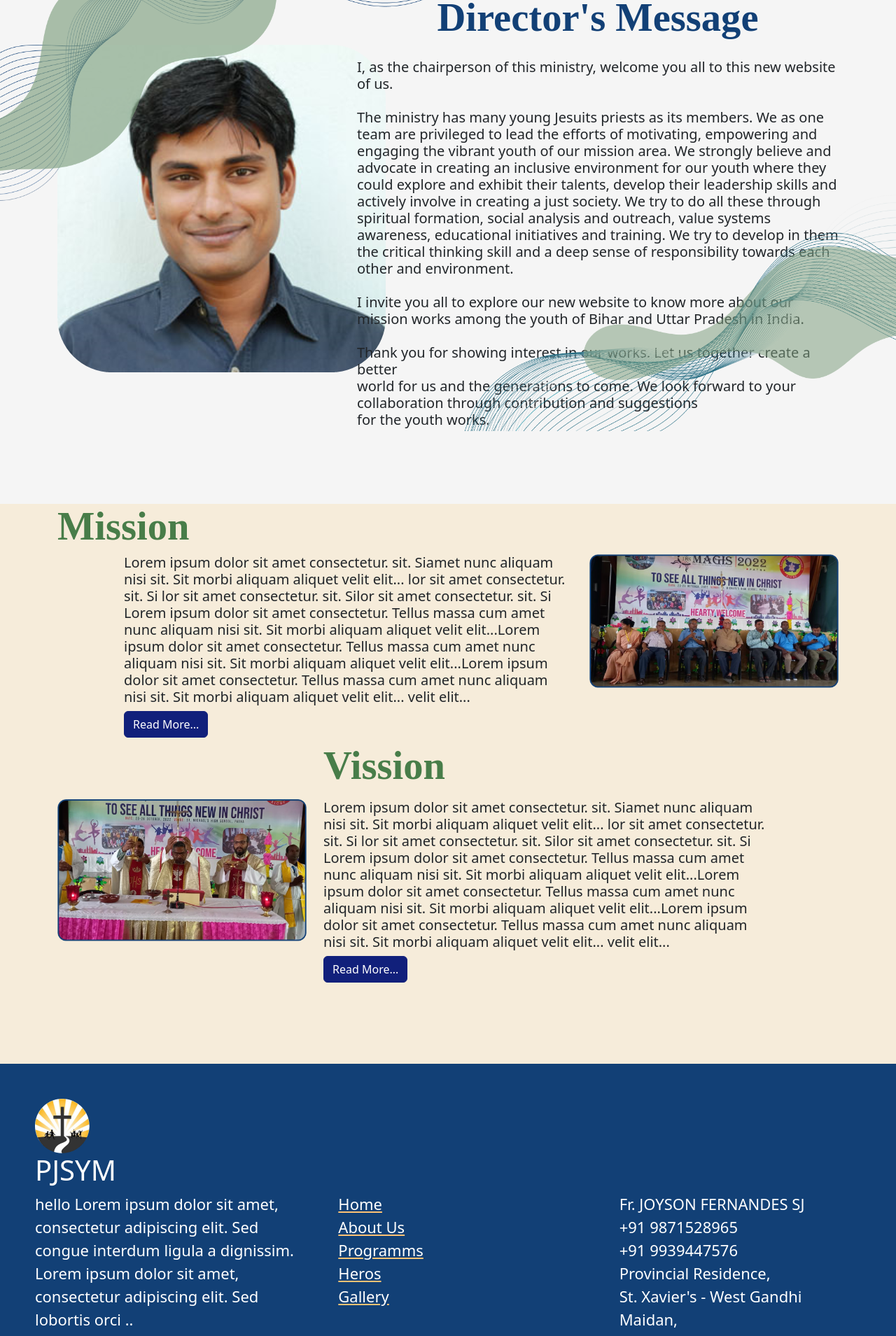
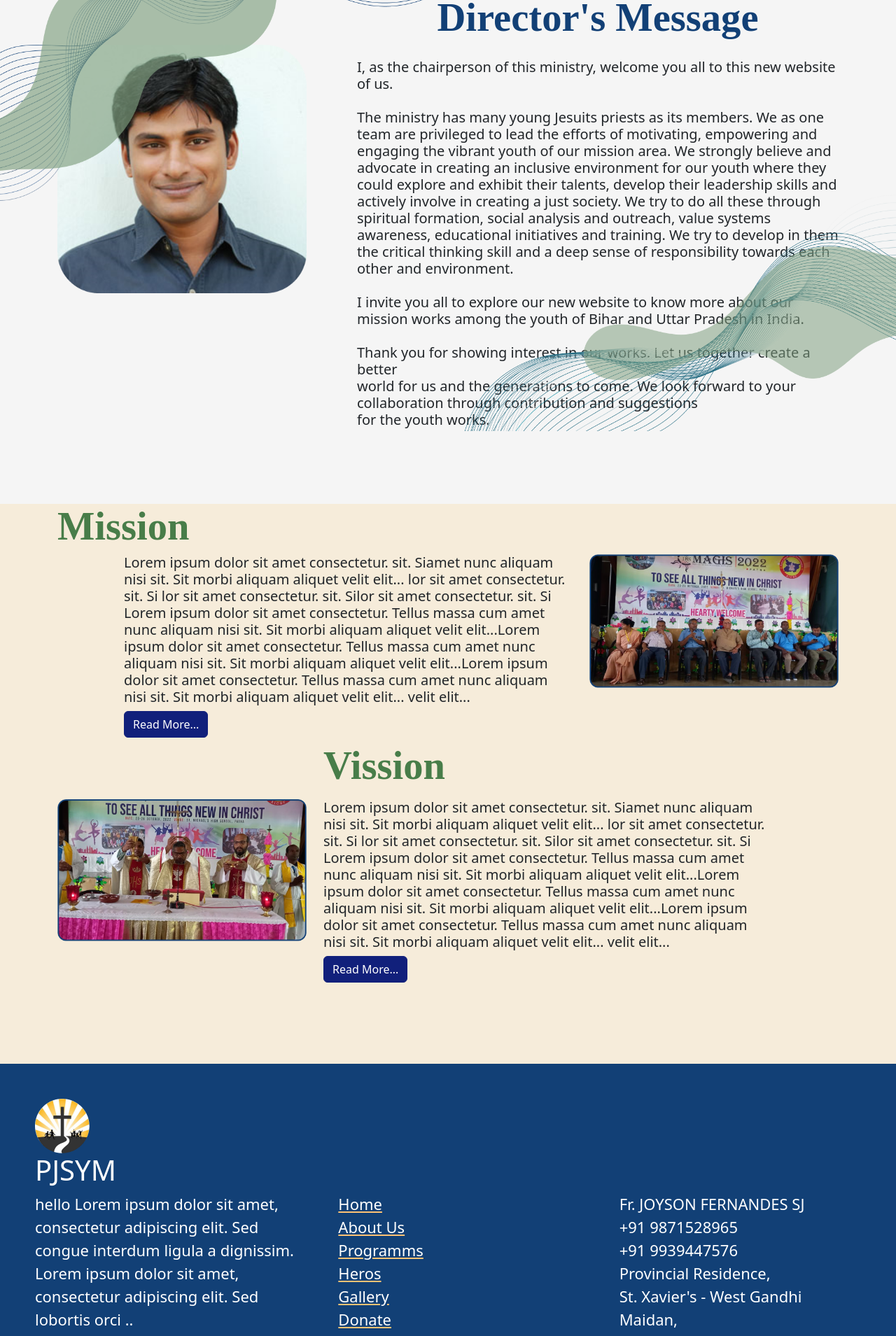
Before and after one commit to Neha220803/pjsym, a React (Create React App) app: page / in a window 1280 px wide. Shown: the part 880-2789 px from the top of the page at 70% size. Built offline with nearby package versions, Linux system fonts and the light colour scheme.

Commit message:
try resp

```diff
--- a/src/components/gallery/galler_page.js
+++ b/src/components/gallery/galler_page.js
@@ -15,7 +15,6 @@ const staggeredVariants = {
         }
     })
 };
-
 
 const galleryData = [
     require('../images/Gallery/1.jpg'),
--- a/src/components/home/MissionVission.js
+++ b/src/components/home/MissionVission.js
@@ -4,6 +4,7 @@ import { Button, Container, Row, Col } from 'react-bootstrap';
 import missimg from '../images/mission.png'
 import visimg from '../images/vission.png'
 import { motion } from 'framer-motion';
+import { useNavigate } from 'react-router-dom';
 
 const upvariants = {
     initial: {
@@ -21,6 +22,7 @@ const upvariants = {
 };
 
 export const MissionVission = () => {
+    const navigate = useNavigate();
     return (
         <section style={{ backgroundColor: '#F6ECDA' }}>
             <motion.div variants={upvariants} initial="initial" whileInView="animate">
@@ -33,7 +35,7 @@ export const MissionVission = () => {
                     <Row className='mt-2'>
                         <div className='col-1'></div>
                         <div className='col-7 h5'>Lorem ipsum dolor sit amet consectetur. sit. Siamet nunc aliquam nisi sit. Sit morbi aliquam aliquet velit elit... lor sit amet consectetur. sit. Si lor sit amet consectetur. sit. Silor sit amet consectetur. sit. Si Lorem ipsum dolor sit amet consectetur. Tellus massa cum amet nunc aliquam nisi sit. Sit morbi aliquam aliquet velit elit...Lorem ipsum dolor sit amet consectetur. Tellus massa cum amet nunc aliquam nisi sit. Sit morbi aliquam aliquet velit elit...Lorem ipsum dolor sit amet consectetur. Tellus massa cum amet nunc aliquam nisi sit. Sit morbi aliquam aliquet velit elit... velit elit...
-                            <br></br><Button variant="primary mt-2">Read More...</Button>
+                            <br></br><Button variant="primary mt-2" onClick={() => navigate('/about')}>Read More...</Button>
                         </div>
                         <div className='col-4'><img className='img-fluid' alt="mission img" src={missimg} /></div>
 
@@ -49,7 +51,8 @@ export const MissionVission = () => {
                     <Row className='mt-3'>
                         <div className='col-4'><img className='img-fluid' alt="mission img" src={visimg} /></div>
                         <div className='col-7 h5' >Lorem ipsum dolor sit amet consectetur. sit. Siamet nunc aliquam nisi sit. Sit morbi aliquam aliquet velit elit... lor sit amet consectetur. sit. Si lor sit amet consectetur. sit. Silor sit amet consectetur. sit. Si Lorem ipsum dolor sit amet consectetur. Tellus massa cum amet nunc aliquam nisi sit. Sit morbi aliquam aliquet velit elit...Lorem ipsum dolor sit amet consectetur. Tellus massa cum amet nunc aliquam nisi sit. Sit morbi aliquam aliquet velit elit...Lorem ipsum dolor sit amet consectetur. Tellus massa cum amet nunc aliquam nisi sit. Sit morbi aliquam aliquet velit elit... velit elit...
-                            <br></br><Button variant="primary mt-2">Read More...</Button>
+                            <br></br>
+                            <Button variant="primary mt-2" onClick={() => navigate('/about')}>Read More...</Button>
                         </div>
                         <div className='col-1'></div>
                     </Row>
--- a/src/components/home/ProvidenceMssg.js
+++ b/src/components/home/ProvidenceMssg.js
@@ -1,6 +1,6 @@
 import React from 'react'
 import '../../index.css';
-import { Container, Row, Col } from 'react-bootstrap';
+import { Container, Row, Col, Image } from 'react-bootstrap';
 import topleft1 from '../images/topleft1.png'
 import botright1 from '../images/botright1.png'
 import director from '../images/director.png';
@@ -41,21 +41,27 @@ export const ProvidenceMssg = () => {
     return (
         <section>
             <div className='overlap-group'>
-                <img className="wave-left1" alt="left1" src={topleft1} />
+                <Image className="wave-left1 d-none d-sm-block" alt="left1" src={topleft1} />
 
-                <img className="wave-left2" alt="right1" src={botright1} />
+                <Image xs={0} className="wave-left2 d-none d-sm-block" alt="right1" src={botright1} />
             </div>
             <Container className='mt-5 mb-4' >
                 <Row className=''>
-                    <Col lg={4} className='mt-5 mb-5 pt-5' >
-                        <motion.img src={director} alt="directors mssg" variants={leftVarient} initial="initial" whileInView="animate" />
+                    <Col lg={4} md={4} sm={12} className='mt-5 mb-5 pt-5' >
+                        <motion.div variants={leftVarient} initial="initial" whileInView="animate">
+                            <img src={director} alt="directors mssg" className="w-100 d-flex justify-content-center" />
+                        </motion.div>
                     </Col>
 
-                    <Col lg={8}>
+                    <Col lg={8} md={8} sm={12}>
                         <motion.div className='ms-5 h5' variants={rightVarient} initial="initial" whileInView="animate" >
                             <Row>
+                                <Col>
                                     <motion.div className='each-head d-flex justify-content-center my-4' variants={rightVarient} initial="initial" whileInView="animate">Director's Message</motion.div>
+                                </Col>
                             </Row>
+                            <Row>
+                                <Col>
                                     <motion.p variants={rightVarient} initial="initial" whileInView="animate">I, as the chairperson of this ministry, welcome you all to this new website of us.<br></br><br></br>
                                         The ministry has many young Jesuits priests as its members. We as one team are privileged to lead the efforts of motivating,
                                         empowering and engaging the vibrant youth of our mission area. We strongly believe and advocate in creating an inclusive
@@ -68,6 +74,8 @@ export const ProvidenceMssg = () => {
                                         Thank you for showing interest in our works. Let us together create a better<br></br> world for us and the generations
                                         to come. We look forward to your <br></br> collaboration through contribution and suggestions <br></br>for the youth works.
                                     </motion.p>
+                                </Col>
+                            </Row>
                         </motion.div>
                     </Col>
                 </Row>
--- a/src/components/home/carousel.js
+++ b/src/components/home/carousel.js
@@ -1,5 +1,6 @@
 import React from 'react';
 import { Carousel, Button } from 'react-bootstrap';
+import { useNavigate } from 'react-router-dom';
 import carousel1 from '../images/car1.png';
 import carousel2 from '../images/car2.jpg';
 import carousel3 from '../images/car3.jpg';
@@ -7,6 +8,7 @@ import '../../index.css';
 
 
 function CarouselHeader() {
+    const navigate = useNavigate();
     const slides = [
         {
             image: carousel1,
@@ -28,6 +30,7 @@ function CarouselHeader() {
         }
     ];
 
+
     return (
         <header>
             <Carousel interval={1500} pause={false} controls={false}>
@@ -46,8 +49,8 @@ function CarouselHeader() {
                                 <h1 key={i}>{line}</h1>
                             ))}
                             <div className='mt-5'>
-                                <Button className='me-5' variant='outline-secondary'>{slide.buttonText}</Button>
-                                <Button className='px-4' variant='primary'>Donate</Button>
+                                <Button className='me-5' variant='outline-secondary' onClick={() => navigate('/heros')}>{slide.buttonText}</Button>
+                                <Button className='px-4' variant='primary' onClick={() => navigate('/donate')}>Donate</Button>
                             </div>
                         </Carousel.Caption>
                     </Carousel.Item>
--- a/src/components/resuable/footer.js
+++ b/src/components/resuable/footer.js
@@ -35,9 +35,9 @@ export const Footer = () => {
                         <li><a href="/programs">Programms</a></li>
                         <li><a href="/heros">Heros</a></li>
                         <li><a href="/gallery">Gallery</a></li>
+                        <li><a href="/donate">Donate</a></li>
                     </ul>
                 </div>
-
                 <div class="col span_2_of_4">
                     <ul class="footer-nav">
                         <li>Fr. JOYSON FERNANDES SJ</li>
```
Lines whose indentation alone changed are shown as unchanged.
